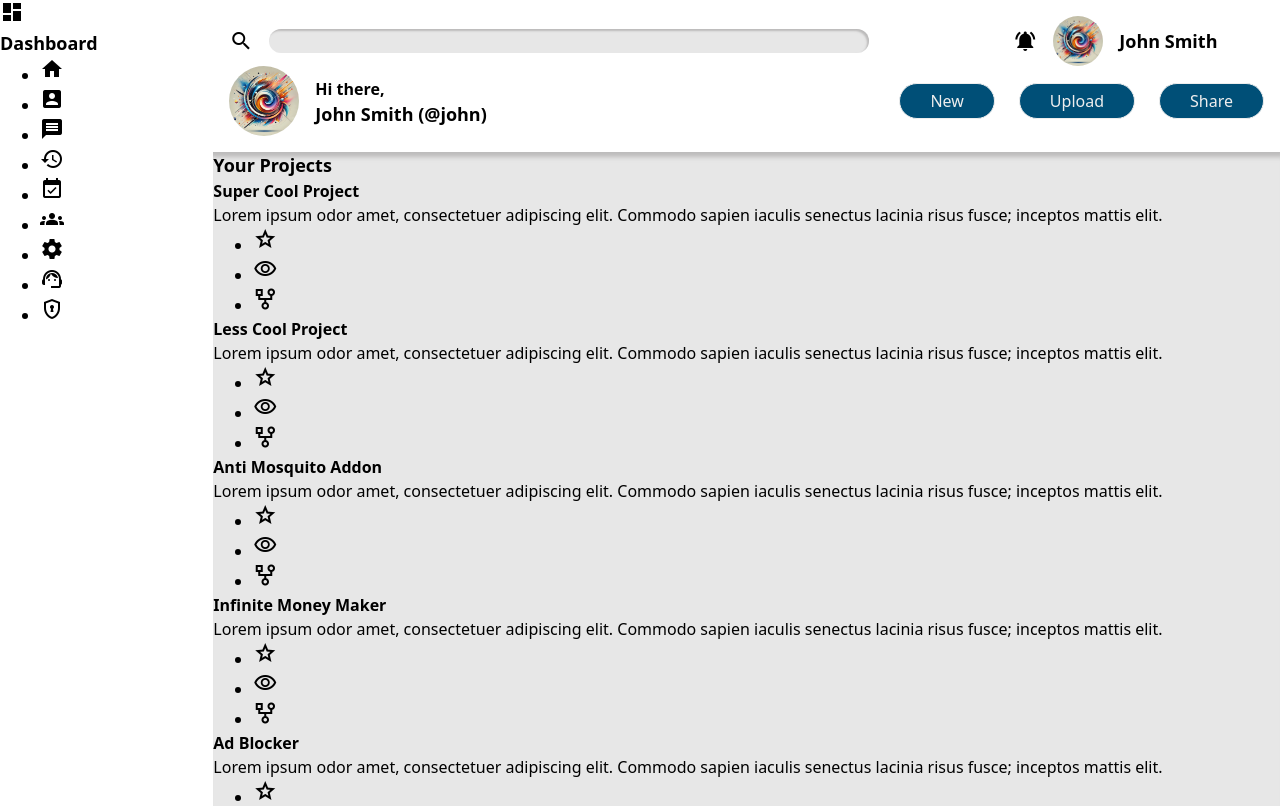
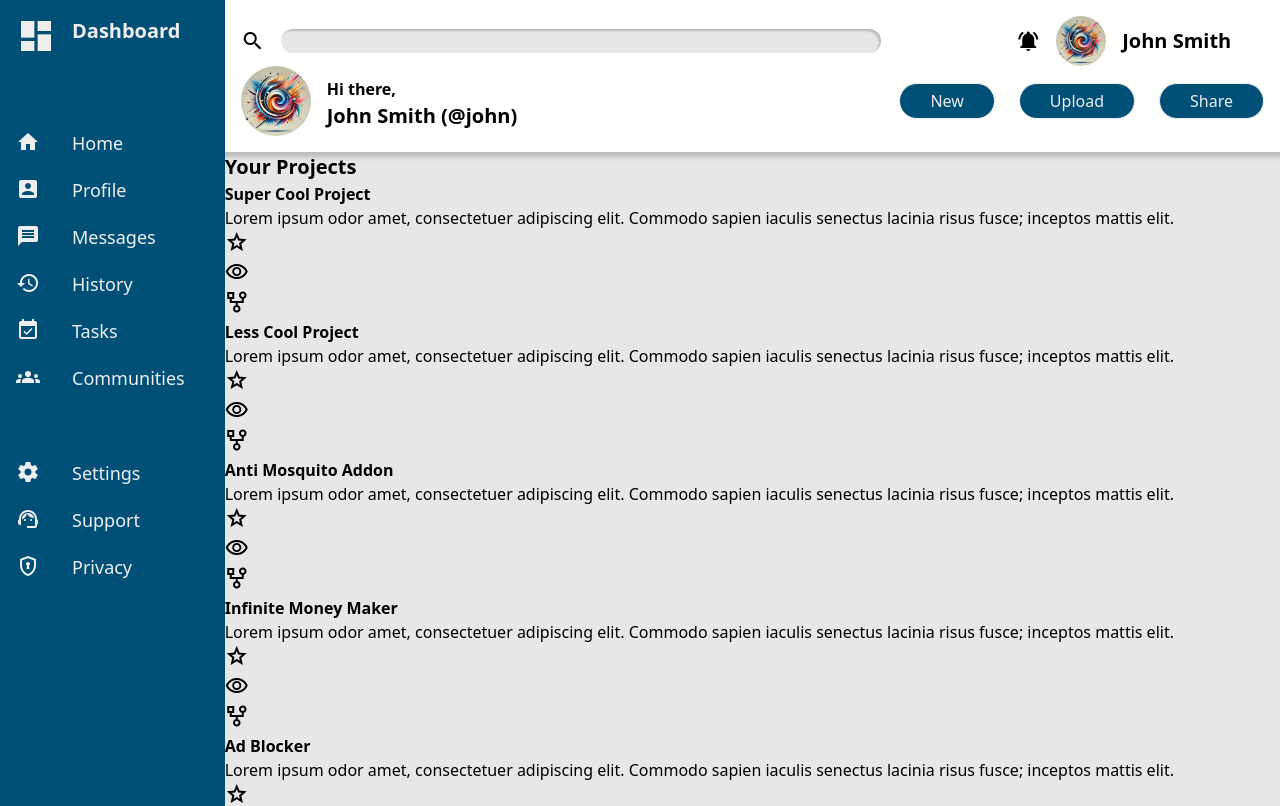
Before and after one commit to Joschi96/admin-dashboard, a plain HTML site: page index.html in a window 1280 px wide. Shown: the top 806 px of the page. Drawn offline with nearby package versions, Linux system fonts and the light colour scheme.

Commit message:
added layout and style for sidebar

```diff
--- a/index.html
+++ b/index.html
@@ -39,24 +39,24 @@
 
     <div class="sidebar">
         <div class="title">
-            <i class="material-icons">dashboard</i>
+            <i class="material-icons logo">dashboard</i>
             <h1>Dashboard</h1>
         </div>
         <div class="sidebar-links">
             <ul>
-                <li><i class="material-icons">home</i></li>
-                <li><i class="material-icons">account_box</i></li>
-                <li><i class="material-icons">message</i></li>
-                <li><i class="material-icons">history</i></li>
-                <li><i class="material-icons">event_available</i></li>
-                <li><i class="material-icons">groups</i></li>
+                <li><i class="material-icons">home</i><span>Home</span></li>
+                <li><i class="material-icons">account_box</i><span>Profile</span></li>
+                <li><i class="material-icons">message</i><span>Messages</span></li>
+                <li><i class="material-icons">history</i><span>History</span></li>
+                <li><i class="material-icons">event_available</i><span>Tasks</span></li>
+                <li><i class="material-icons">groups</i><span>Communities</span></li>
             </ul>
         </div>
         <div class="sidebar-links bottom">
             <ul>
-                <li><i class="material-icons">settings</i></li>
-                <li><i class="material-icons">support_agent</i></li>
-                <li><i class="material-symbols-outlined">encrypted</i></li>
+                <li><i class="material-icons">settings</i>Settings</li>
+                <li><i class="material-icons">support_agent</i>Support</li>
+                <li><i class="material-symbols-outlined">encrypted</i>Privacy</li>
             </ul>
         </div>
     </div>
--- a/style.css
+++ b/style.css
@@ -33,12 +33,12 @@ img {
 
 body{
     display: grid;
-    grid-template-columns: 1fr 5fr;
+    grid-template-columns: max-content 4fr;
     grid-template-rows: min-content 6fr;
 }
 
 h1{
-    font-size: 18px;
+    font-size: 20px;
     font-weight: 700;
 }
 h2{
@@ -48,13 +48,49 @@ h2{
 h3{
     font-size: 14px;
 }
+ul{
+    list-style-type: none;
+    padding: 0;
+    margin: 0;
+}
+
+.logo{
+  font-size: 2.5rem;
+}
+
 .announcements-text{
     font-size: 12px;
 }
 .sidebar{
+    display: grid;
     grid-column: 1;
     grid-row: 1/-1;
-    position: relative;
+    grid-template-rows: repeat(3,max-content);
+    background-color: var(--main-color);
+    color: var(--text-main);
+    gap: 3rem;
+    padding-right: 1.5rem;
+}
+.sidebar-links ul li, .sidebar-links .bottom ul li{
+    grid-row: 2 / span 1;
+    display: grid;
+    grid-template-columns: max-content max-content;
+    column-gap: 2rem;
+    padding: 10px 1rem;
+    font-size: 18px;
+    /* font-weight: bold; */
+}
+.sidebar-links ul li span{
+    grid-column: 2;
+}
+.title{
+    display: grid;
+    grid-template-columns: max-content max-content;
+    column-gap: 1rem;
+    padding: 1rem 1rem;
+}
+.title h1{
+    grid-column: 2;
 }
 .nav{
     grid-column: 2;
@@ -120,7 +156,7 @@ input[type=text]{
 }
 .nav ul{
     list-style-type: none;
-    display: inline-grid;
+    display: grid;
     grid-template-columns: 1fr 1fr 1fr;
     gap: 1.5rem;
     justify-items: stretch;
```
